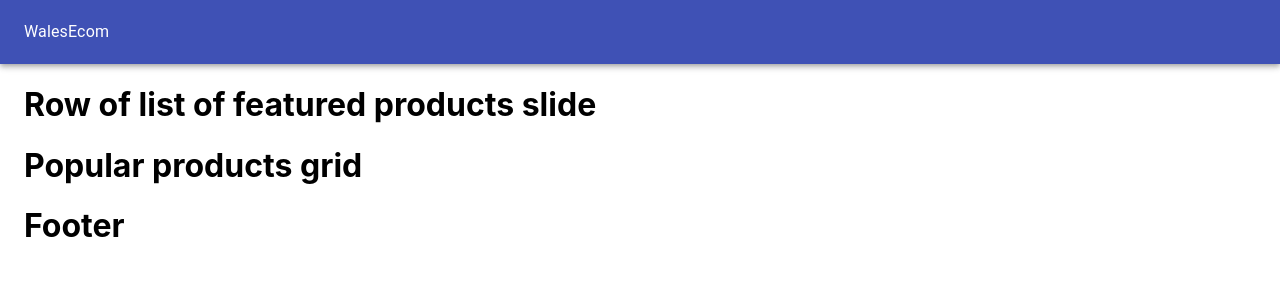
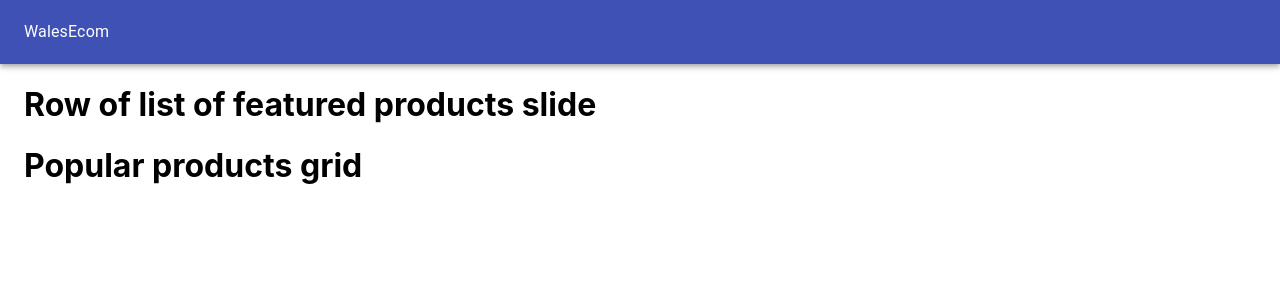
Before and after one commit to waleoxy/WalesEcom, a Next.js app: page / in a window 1280 px wide. Shown: the top 300 px of the page. Built offline with nearby package versions, Linux system fonts and the light colour scheme.

Commit message:
use of mui styles and preventing SSR styles

```diff
--- a/pages/index.js
+++ b/pages/index.js
@@ -9,7 +9,6 @@ export default function Home() {
       <div>
         <h1>Row of list of featured products slide</h1>
         <h1>Popular products grid</h1>
-        <h1>Footer</h1>
       </div>
     </Layouts>
   );
```
